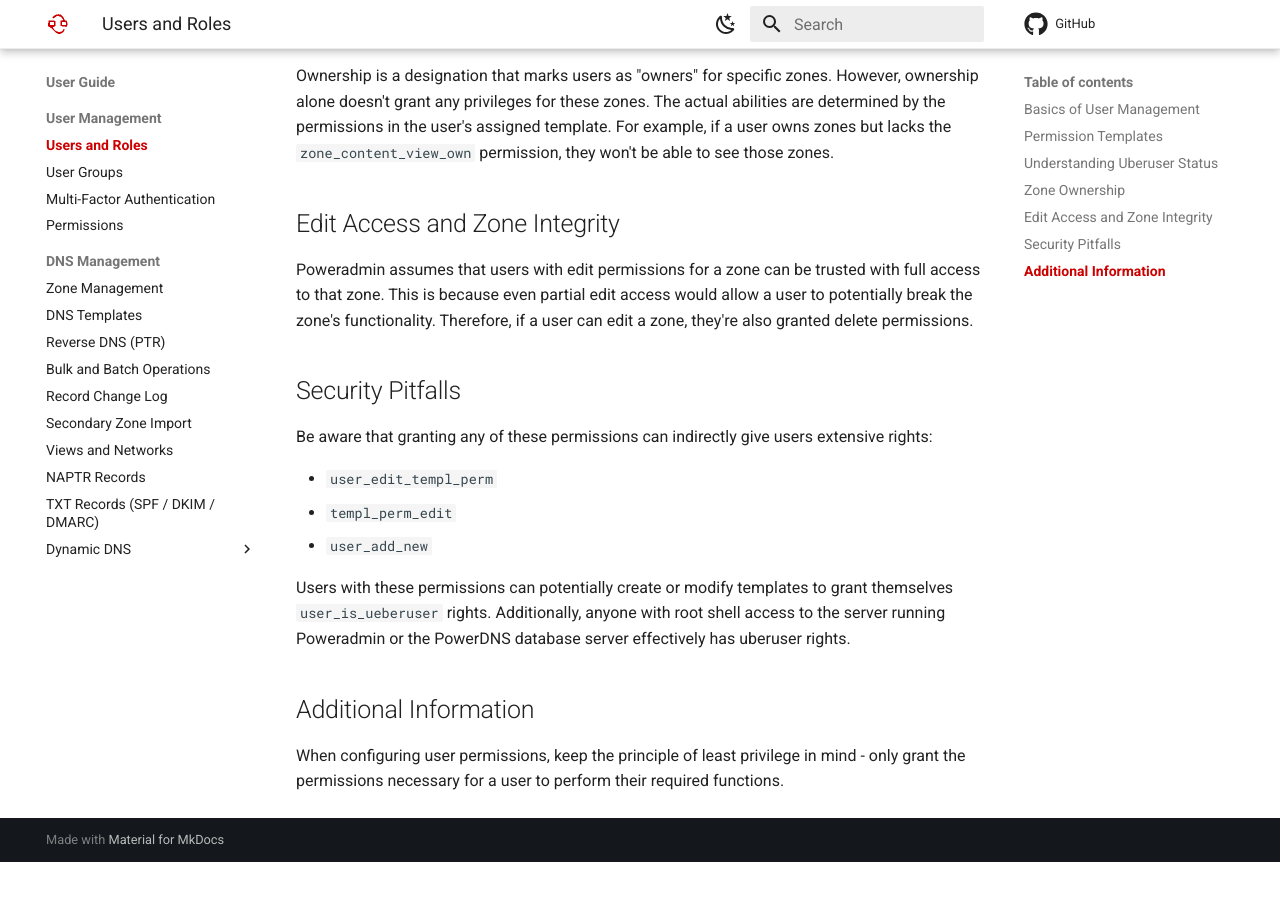
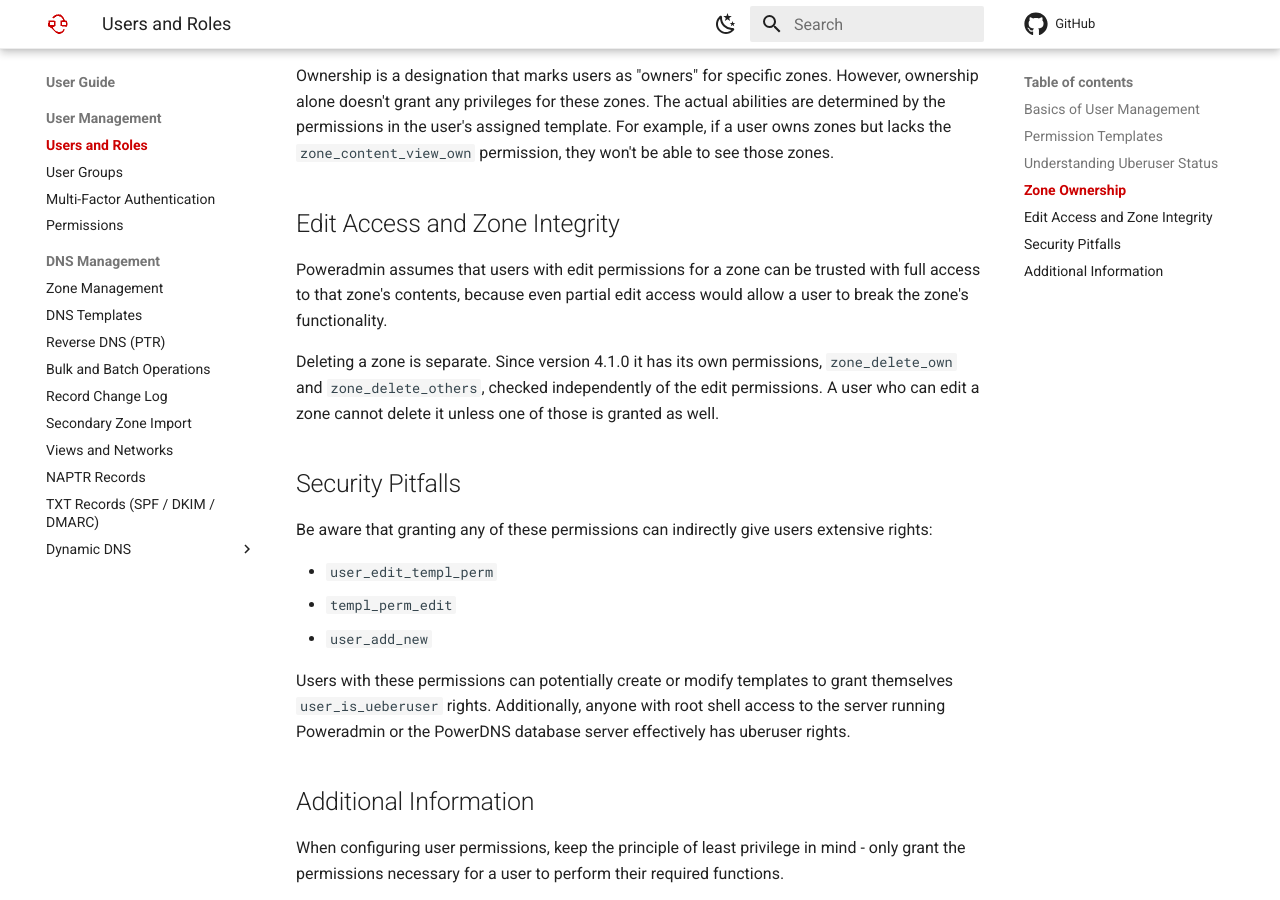
Before and after one commit to poweradmin/poweradmin-docs, an MkDocs documentation site: the page built from docs/user-guide/users-roles.md, in a window 1280 px wide and 900 px high, scrolled down 1296 px. Built offline with MkDocs 1.6.1 and Material for MkDocs 9.7.7, drawn with Linux system fonts in a browser that asks for light colours; comment, search, counter and statistics services are not loaded; before the commit the page ends 2158 px from its top, so only the background shows below that.

Commit message:
docs(user-guide): correct the claim that zone edit access implies delete access

```diff
--- a/docs/user-guide/users-roles.md
+++ b/docs/user-guide/users-roles.md
@@ -2,7 +2,7 @@
 
 This document provides an overview of user roles and the permission management system in Poweradmin.
 
-![User List](/screenshots/user-list.png)
+![User List](../screenshots/user-list.png)
 
 ## Basics of User Management
 
@@ -32,9 +32,12 @@ example, if a user owns zones but lacks the `zone_content_view_own` permission,
 
 ## Edit Access and Zone Integrity
 
-Poweradmin assumes that users with edit permissions for a zone can be trusted with full access to that zone. This is
-because even partial edit access would allow a user to potentially break the zone's functionality. Therefore, if a user
-can edit a zone, they're also granted delete permissions.
+Poweradmin assumes that users with edit permissions for a zone can be trusted with full access to that zone's contents,
+because even partial edit access would allow a user to break the zone's functionality.
+
+Deleting a zone is separate. Since version 4.1.0 it has its own permissions, `zone_delete_own` and
+`zone_delete_others`, checked independently of the edit permissions. A user who can edit a zone cannot delete it unless
+one of those is granted as well.
 
 ## Security Pitfalls
 
```
